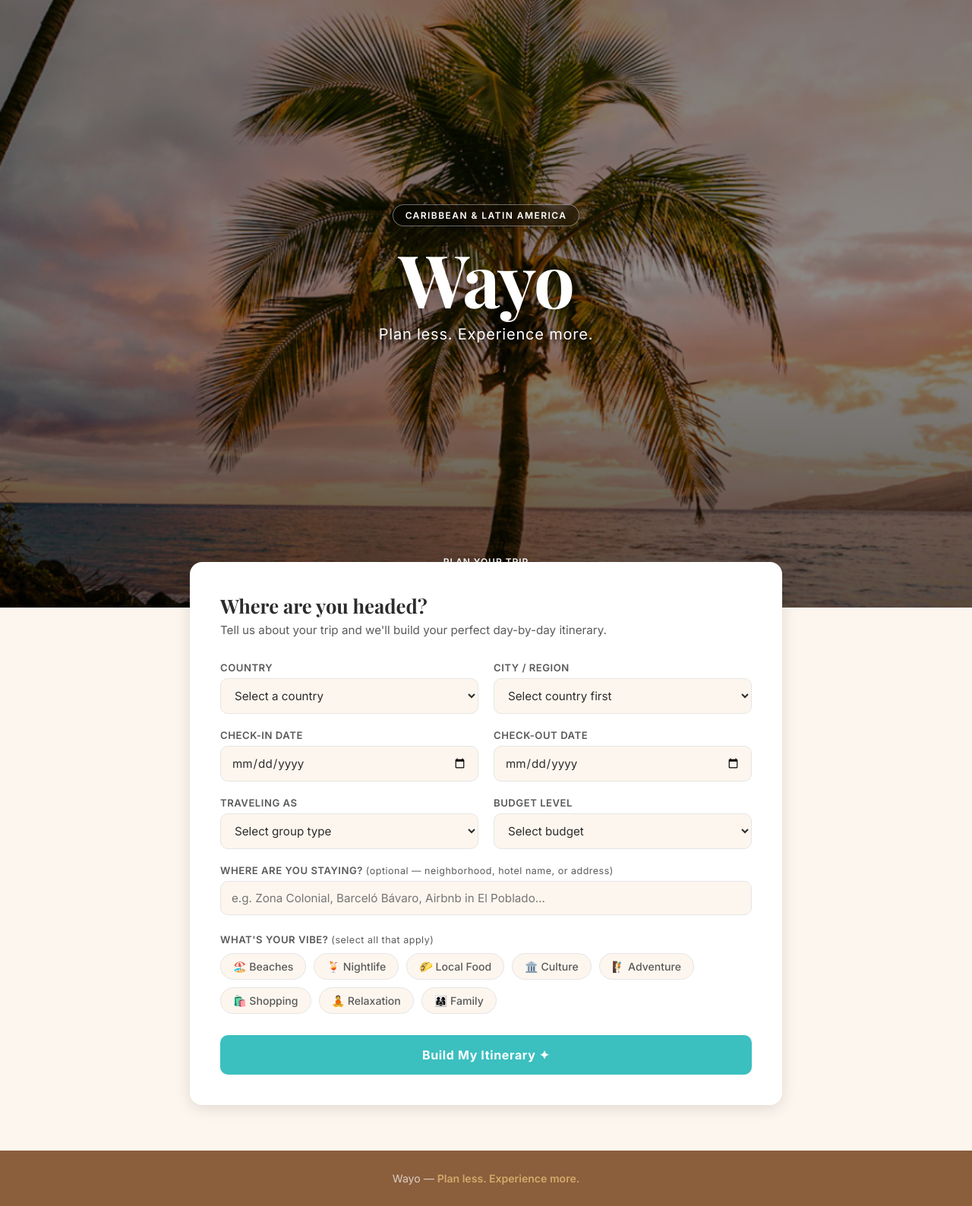
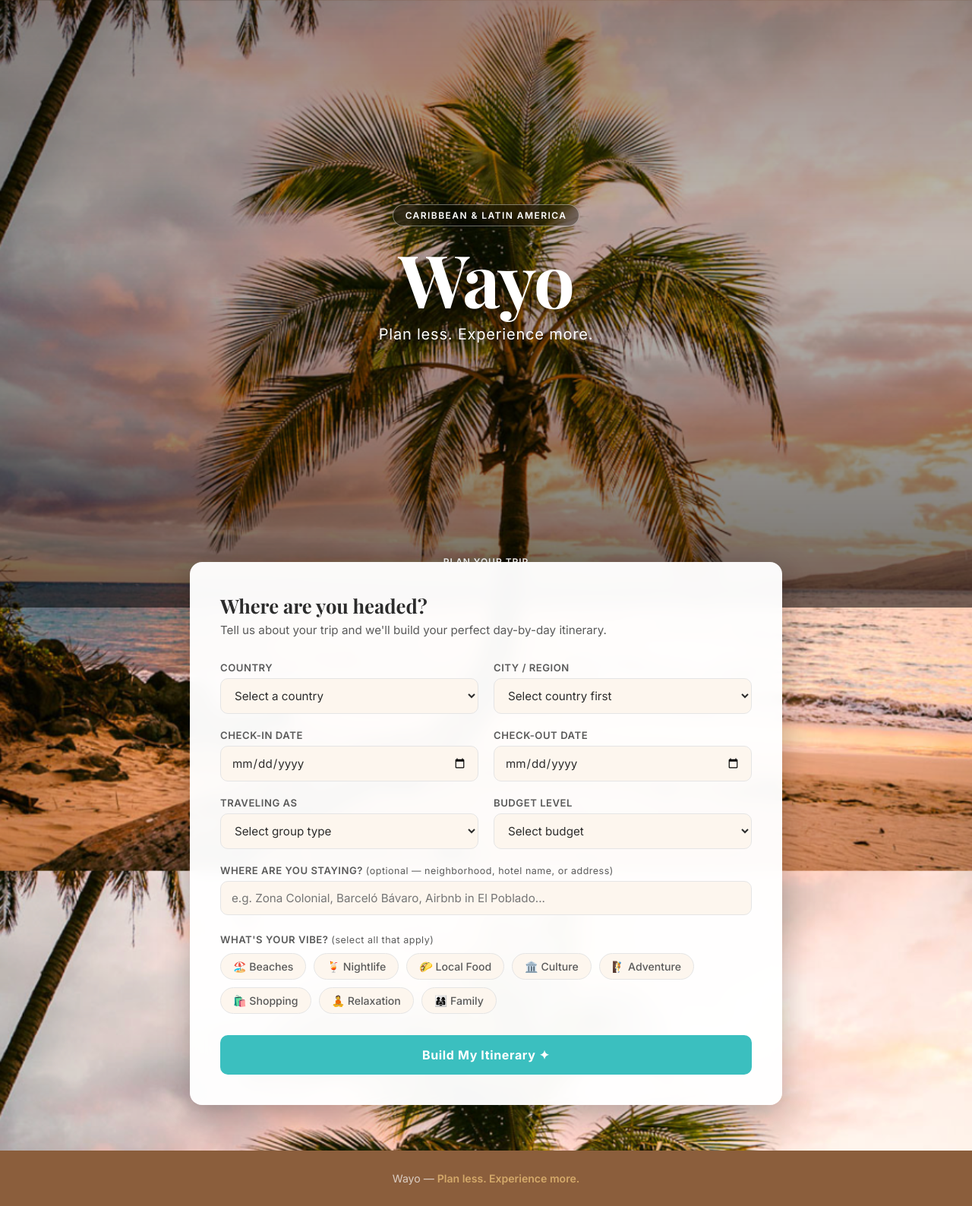
Before and after one commit to Keila0323/Wayo, a FastAPI app: page / in a window 1280 px wide. Shown: the whole page at 76% size. Run offline with FastAPI, Linux system fonts and the light colour scheme.

Commit message:
Full-page background image — palm tree covers entire viewport

```diff
--- a/app/static/styles.css
+++ b/app/static/styles.css
@@ -23,6 +23,26 @@ body {
   background: var(--sand-light);
   color: var(--text-dark);
   min-height: 100vh;
+  background-image: url('/static/hero-palm.jpg');
+  background-size: cover;
+  background-position: center center;
+  background-attachment: fixed;
+  background-repeat: no-repeat;
+}
+
+/* ── Full-page overlay (sits on top of body bg image) ── */
+body::before {
+  content: '';
+  position: fixed;
+  inset: 0;
+  background: linear-gradient(
+    to bottom,
+    rgba(0,0,0,0.40) 0%,
+    rgba(0,0,0,0.25) 40%,
+    rgba(0,0,0,0.55) 100%
+  );
+  z-index: 0;
+  pointer-events: none;
 }
 
 /* ── Hero ────────────────────────────────────────────── */
@@ -35,29 +55,11 @@ body {
   justify-content: center;
   text-align: center;
   padding: 40px 24px 80px;
-  overflow: hidden;
+  z-index: 1;
 }
 
-.hero-bg {
-  position: absolute;
-  inset: 0;
-  background-image: url('/static/hero-palm.jpg');
-  background-size: cover;
-  background-position: center 30%;
-  z-index: 0;
-}
-
-.hero-overlay {
-  position: absolute;
-  inset: 0;
-  background: linear-gradient(
-    to bottom,
-    rgba(0,0,0,0.50) 0%,
-    rgba(0,0,0,0.45) 50%,
-    rgba(0,0,0,0.65) 100%
-  );
-  z-index: 1;
-}
+.hero-bg { display: none; }
+.hero-overlay { display: none; }
 
 .hero-content {
   position: relative;
@@ -136,14 +138,15 @@ body {
   margin: -60px auto 60px;
   padding: 0 20px;
   position: relative;
-  z-index: 10;
+  z-index: 2;
 }
 
 .planner-card {
-  background: var(--white);
+  background: rgba(255,255,255,0.97);
   border-radius: var(--radius);
-  box-shadow: var(--shadow);
+  box-shadow: 0 8px 40px rgba(0,0,0,0.25);
   padding: 40px;
+  backdrop-filter: blur(10px);
 }
 
 .planner-card h2 {
@@ -273,6 +276,8 @@ input:focus, select:focus, textarea:focus {
   display: none;
   text-align: center;
   padding: 60px 20px;
+  position: relative;
+  z-index: 2;
 }
 
 .loading.active { display: block; }
@@ -290,8 +295,9 @@ input:focus, select:focus, textarea:focus {
 @keyframes spin { to { transform: rotate(360deg); } }
 
 .loading p {
-  color: var(--text-mid);
+  color: #fff;
   font-size: 1rem;
+  text-shadow: 0 1px 6px rgba(0,0,0,0.5);
 }
 
 /* ── Results ─────────────────────────────────────────── */
@@ -300,6 +306,8 @@ input:focus, select:focus, textarea:focus {
   margin: 0 auto 80px;
   padding: 0 20px;
   display: none;
+  position: relative;
+  z-index: 2;
 }
 
 .results.active { display: block; }
```
